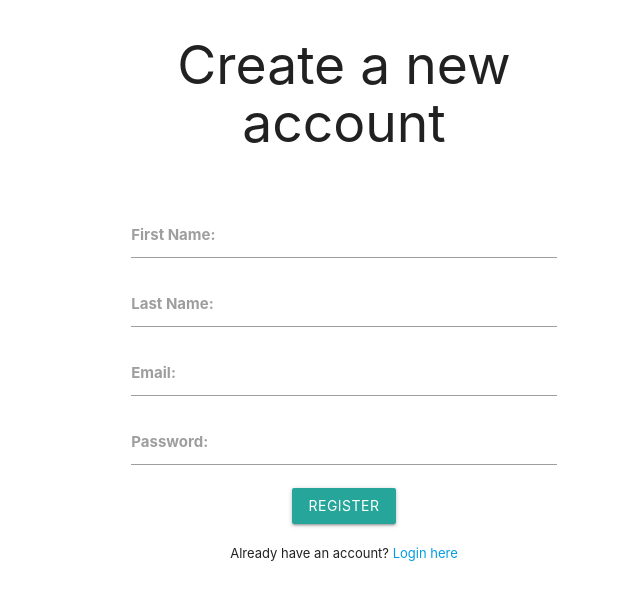
After one commit to MinaGeo/NPO-SDP, a PHP site: page /Lab/views/RegisterView.php in a window 1280 px wide. The commit adds this page. Shown: the top 600 px of the page, without its empty margins (296-936 px from the left). Run offline with PHP 8.4, Linux system fonts and the light colour scheme.

Commit message:
Finished login and registration using authentication strategy algorithms -- fixed response transmission between controller and views

```diff
--- /dev/null
+++ b/views/RegisterView.php
@@ -0,0 +1,86 @@
+<!DOCTYPE html>
+<html lang="en">
+
+<head>
+    <link href="https://cdn.jsdelivr.net/npm/@materializecss/materialize@1.0.0/dist/css/materialize.min.css" rel="stylesheet">
+    <meta name="viewport" content="width=device-width, initial-scale=1.0" />
+    <title>Register</title>
+    <style>
+        .input-field label {
+            font-weight: bold;
+        }
+    </style>
+</head>
+
+<body>
+    <script src="https://cdn.jsdelivr.net/npm/@materializecss/materialize@1.0.0/dist/js/materialize.min.js"></script>
+    <script src="https://ajax.googleapis.com/ajax/libs/jquery/3.6.0/jquery.min.js"></script>
+    <script>
+        function register() {
+            const firstName = $('#firstName').val();
+            const lastName = $('#lastName').val();
+            const email = $('#email').val();
+            const password = $('#password').val();
+
+            $.ajax({
+                url: '../Controllers/RegisterController.php',
+                type: 'POST',
+                data: {
+                    registerFlag: true,
+                    firstName: firstName,
+                    lastName: lastName,
+                    email: email,
+                    password: password
+                },
+                success: function(response) {
+                    const res = JSON.parse(response);
+                    alert(res['message']);
+                },
+                error: function(xhr, status, error) {
+                    alert('An error occurred!');
+                }
+            });
+        }
+    </script>
+
+    <div class="container">
+        <div class="row">
+            <div class="col s12 m8 offset-m2 l6 offset-l3">
+                <h2 class="center-align">Create a new account</h2>
+                <br />
+
+                <!-- Registration Form -->
+                <form id="register-form" method="POST" action="../Controllers/RegisterController.php">
+                    <div class="input-field">
+                        <label for="firstName">First Name:</label>
+                        <input type="text" name="firstName" id="firstName" class="validate" required>
+                    </div>
+                    <div class="input-field">
+                        <label for="lastName">Last Name:</label>
+                        <input type="text" name="lastName" id="lastName" class="validate" required>
+                    </div>
+                    <div class="input-field">
+                        <label for="email">Email:</label>
+                        <input type="email" name="email" id="email" class="validate" required>
+                    </div>
+                    <div class="input-field">
+                        <label for="password">Password:</label>
+                        <input type="password" name="password" id="password" class="validate" required>
+                    </div>
+                    <div class="center-align" >
+                        <div onclick="register()" class="btn waves-effect waves-light">
+                            Register
+                        </div>
+                    </div>
+                </form>
+            </div>
+        </div>
+        <div class="center-align" style="margin-top: 20px;">
+            <p style="font-size: small;">
+                Already have an account?
+                <a href="../views/LoginView.php">Login here</a>
+            </p>
+        </div>
+    </div>
+</body>
+</html>
```
Also changed, not shown: Controllers/RegisterController.php (added, +47 -0 lines), models/authentication-strategies.php (+3 -7 lines), views/LoginView.php (+30 -26 lines).
